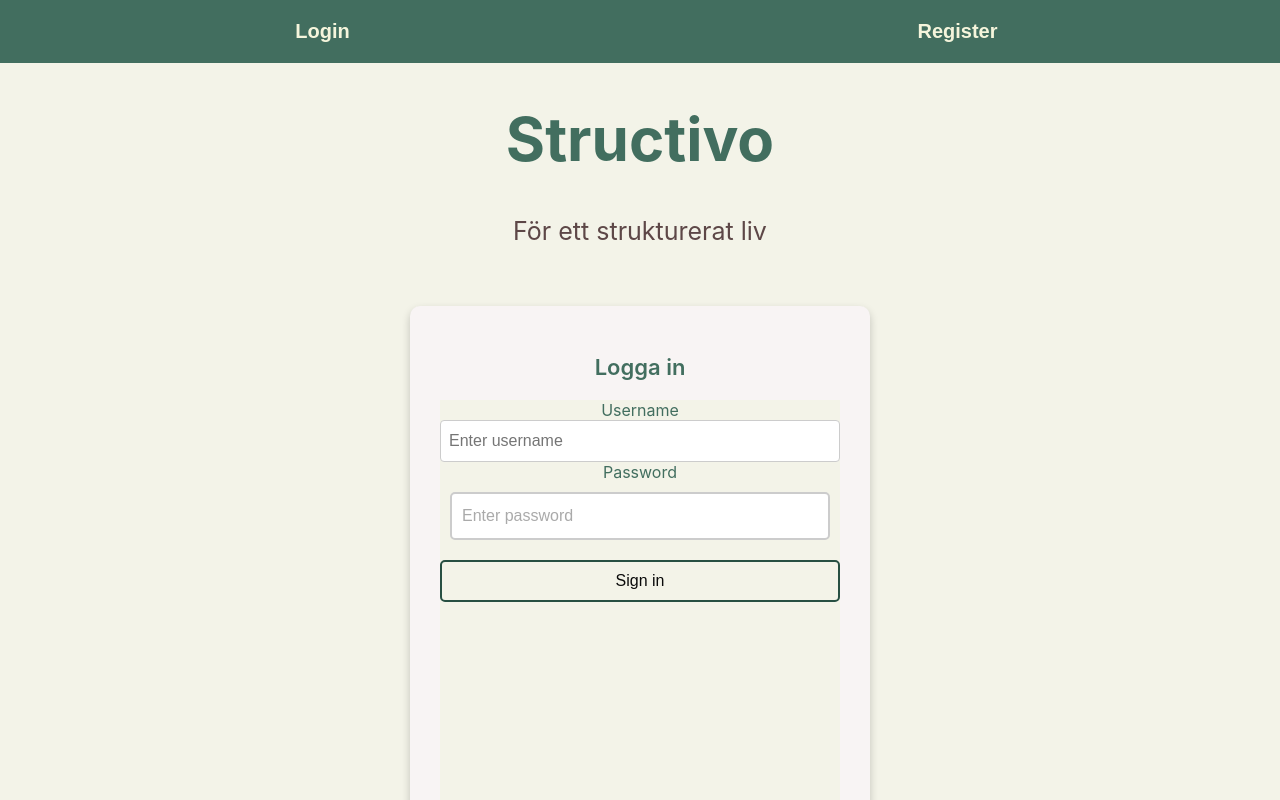
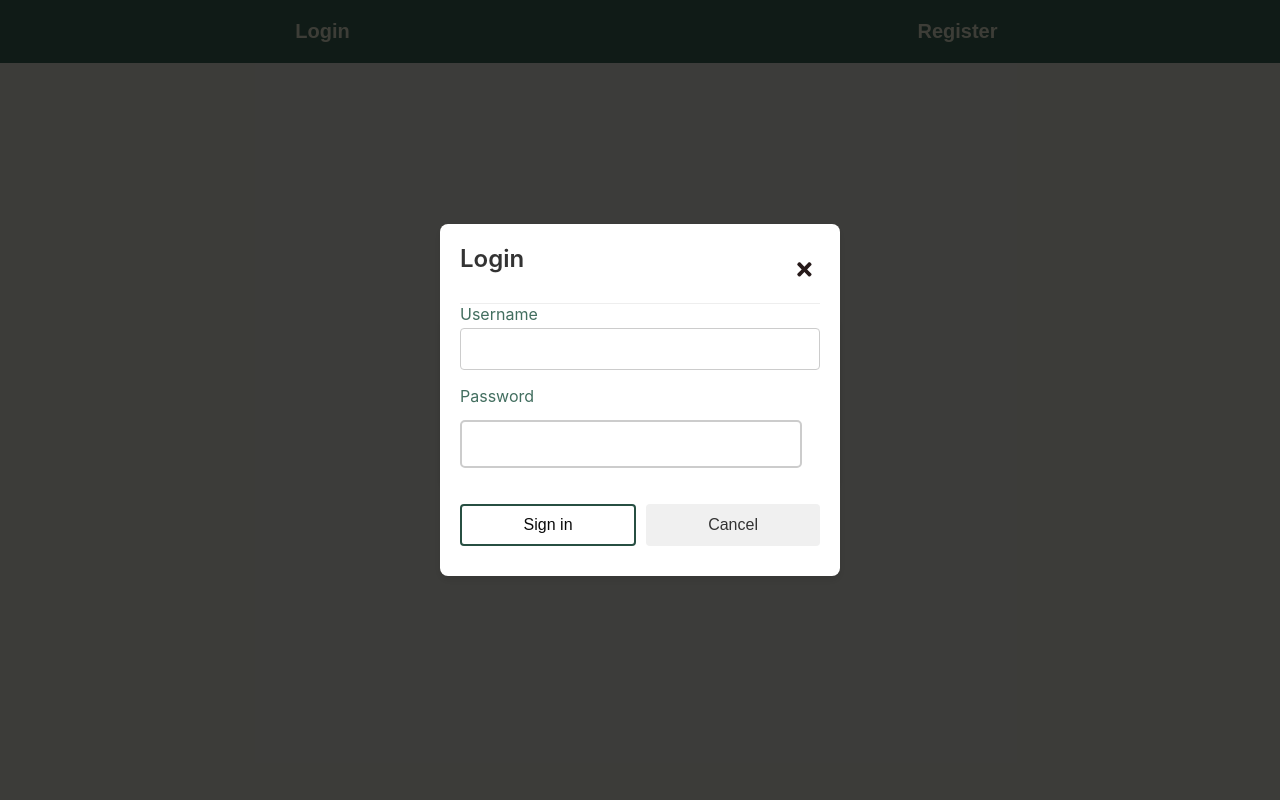
Before and after one commit to amandaek89/timebuddy-cli, a React (Create React App) app: page / in a window 1280 px wide. Both pictures are taken after a click on the button "Login". Shown: the top 800 px of the page. Built offline with nearby package versions, Linux system fonts and the light colour scheme; no server answers.

Commit message:
login and register are now modals

```diff
--- a/src/components/LoginForm.js
+++ b/src/components/LoginForm.js
@@ -1,58 +1,90 @@
-import React, { useState } from 'react';
-import { login } from '../services/AuthenticationService';
+import React, { useState } from "react";
+import { FaTimes } from "react-icons/fa";
+import { login } from "../services/AuthenticationService";
+import "../css/ModalForm.css"; // Antag att dessa CSS-filer är rätt konfigurerade
+import "../css/TodoModal.css";
 
-const LoginForm = ({ navigate }) => {
-    const [username, setUsername] = useState('');
-    const [password, setPassword] = useState('');
+const LoginModal = ({ navigate, onClose }) => {
+    const [username, setUsername] = useState("");
+    const [password, setPassword] = useState("");
+    const [isSubmitting, setIsSubmitting] = useState(false);
 
     const handleSubmit = async (e) => {
         e.preventDefault();
+        setIsSubmitting(true);
         try {
             const token = await login(username, password);
             if (token) {
-                navigate('/startpage'); // Navigera när inloggningen lyckas
+                navigate("/startpage"); // Navigera när inloggningen lyckas
+                onClose(); // Stänger modalen efter lyckad inloggning
             } else {
-                alert('Sign in failed. Check username or password.');
+                alert("Sign in failed. Check username or password.");
             }
         } catch (error) {
-            console.error('Login error:', error);
-            alert('Login failed due to a server issue.');
+            console.error("Login error:", error);
+            alert("Login failed due to a server issue.");
+        } finally {
+            setIsSubmitting(false);
         }
     };
 
     return (
-        <div className="container">
-            <form onSubmit={handleSubmit}>
-                <div className="form-group">
-                    <label htmlFor="username">Username</label>
+        <div className="modal-overlay">
+            <div className="modal-content">
+                {/* Modal header */}
+                <div className="modal-header">
+                    <h2 className="modal-title">Login</h2>
+                    <button
+                        className="icon-button close-button-update"
+                        onClick={onClose}
+                        aria-label="Close"
+                    >
+                        <FaTimes />
+                    </button>
+                </div>
+
+                <form onSubmit={handleSubmit} className="modal-form">
+                    <label>
+                        <span className="form-label">Username</span>
                         <input
+                            type="text"
                             value={username}
                             onChange={(e) => setUsername(e.target.value)}
-                        type="text"
-                        className="form-control"
-                        id="username"
-                        placeholder="Enter username"
+                            required
                             autoComplete="username"
                         />
-                </div>
-                <div className="form-group">
-                    <label htmlFor="password">Password</label>
+                    </label>
+                    <label>
+                        <span className="form-label">Password</span>
                         <input
+                            type="password"
                             value={password}
                             onChange={(e) => setPassword(e.target.value)}
-                        type="password"
-                        className="form-control"
-                        id="password"
-                        placeholder="Enter password"
+                            required
                             autoComplete="current-password"
                         />
+                    </label>
+                    <div className="modal-buttons">
+                        <button
+                            type="submit"
+                            className="action-button save-button"
+                            disabled={isSubmitting}
+                        >
+                            {isSubmitting ? "Logging in..." : "Sign in"}
+                        </button>
+                        <button
+                            type="button"
+                            className="action-button cancel-button"
+                            onClick={onClose}
+                            disabled={isSubmitting}
+                        >
+                            Cancel
+                        </button>
                     </div>
-                <button type="submit" className="btn btn-info">
-                    Sign in
-                </button>
                 </form>
+            </div>
         </div>
     );
 };
 
-export default LoginForm;
+export default LoginModal;
--- a/src/components/RegisterForm.js
+++ b/src/components/RegisterForm.js
@@ -1,54 +1,88 @@
-import React, { useState } from 'react';
-import { register } from '../services/AuthenticationService';
+import React, { useState } from "react";
+import { register } from "../services/AuthenticationService";
+import { FaTimes } from "react-icons/fa"; // Importera kryss-ikonen
+import "../css/ModalForm.css"; // Antag att dessa CSS-filer är rätt konfigurerade
+import "../css/TodoModal.css";
 
-const RegisterForm = () => {
-    const [username, setUsername] = useState('');
-    const [password, setPassword] = useState('');
+const RegisterForm = ({ onClose }) => {
+    const [username, setUsername] = useState("");
+    const [password, setPassword] = useState("");
+    const [isSubmitting, setIsSubmitting] = useState(false);
 
     const handleSubmit = async (e) => {
         e.preventDefault();
+        setIsSubmitting(true);
         try {
             const success = await register(username, password);
             if (success) {
-                alert('User registered. Please log in.');
+                alert("User registered. Please log in.");
+                onClose(); // Stänger modalen när registreringen lyckas
             } else {
-                alert('Registration failed.');
+                alert("Registration failed.");
             }
         } catch (error) {
-            console.error('Registration error:', error);
-            alert('Registration failed due to a server issue.');
+            console.error("Registration error:", error);
+            alert("Registration failed due to a server issue.");
+        } finally {
+            setIsSubmitting(false);
         }
     };
 
     return (
-        <div className="container">
-            <form onSubmit={handleSubmit}>
-                <div className="form-group">
-                    <label htmlFor="username">Username</label>
+        <div className="modal-overlay">
+            <div className="modal-content">
+                {/* Modal header */}
+                <div className="modal-header">
+                    <h2 className="modal-title">Registrera</h2>
+                    <button
+                        className="icon-button close-button-update"
+                        onClick={onClose}
+                        aria-label="Close"
+                    >
+                        <FaTimes />
+                    </button>
+                </div>
+
+                <form onSubmit={handleSubmit} className="modal-form">
+                    <label>
+                        <span className="form-label">Username</span>
                         <input
+                            type="text"
                             value={username}
                             onChange={(e) => setUsername(e.target.value)}
-                        type="text"
-                        className="form-control"
-                        id="username"
-                        placeholder="Enter username"
+                            required
+                            autoComplete="username"
                         />
-                </div>
-                <div className="form-group">
-                    <label htmlFor="password">Password</label>
+                    </label>
+                    <label>
+                        <span className="form-label">Password</span>
                         <input
+                            type="password"
                             value={password}
                             onChange={(e) => setPassword(e.target.value)}
-                        type="password"
-                        className="form-control"
-                        id="password"
-                        placeholder="Enter password"
+                            required
+                            autoComplete="new-password"
                         />
+                    </label>
+                    <div className="modal-buttons">
+                        <button
+                            type="submit"
+                            className="action-button save-button"
+                            disabled={isSubmitting}
+                        >
+                            {isSubmitting ? "Registering..." : "Register"}
+                        </button>
+                        <button
+                            type="button"
+                            className="action-button cancel-button"
+                            onClick={onClose}
+                            disabled={isSubmitting}
+                        >
+                            Cancel
+                        </button>
                     </div>
-                <button type="submit" className="btn btn-info">
-                    Register
-                </button>
                 </form>
+            </div>
         </div>
     );
 };
--- a/src/css/ModalForm.css
+++ b/src/css/ModalForm.css
@@ -34,6 +34,7 @@ input:disabled, textarea:disabled, select:disabled {
 .modal-form {
     display: flex;
     flex-direction: column;
+
     gap: 16px;
 }
 
--- a/src/css/TodoModal.css
+++ b/src/css/TodoModal.css
@@ -77,10 +77,12 @@
     background: none;
 }
 
-.close-button-update, .close-button-add {
+.close-button-update, .close-button-add, .close-button-form{
     display: flex; /* Flexbox aktiverat */
     color: #261a1a; /* Färg på stäng-knappen */
     background: none;
+    outline: none;
+    border: none;
     justify-content: flex-end; /* Placera ikonerna längst till höger */
 }
 
--- a/src/pages/HomePage.js
+++ b/src/pages/HomePage.js
@@ -6,18 +6,25 @@ import '../css/Media-queries.css';
 import '../css/HomePage.css';
 
 const HomePage = () => {
-    const [isLogin, setIsLogin] = useState(true);
-    const [isVisible, setIsVisible] = useState(false);
+    const [isLogin, setIsLogin] = useState(true); // Bestämmer om vi ska visa login eller register
+    const [isVisible, setIsVisible] = useState(false); // Hanterar om modalen ska vara synlig
     const navigate = useNavigate();
 
+    // Funktion för att visa loginformuläret
     const handleLoginClick = () => {
         setIsVisible(true);
         setIsLogin(true);
     };
 
+    // Funktion för att visa registreringsformuläret
     const handleRegisterClick = () => {
         setIsVisible(true);
         setIsLogin(false);
+    };
+
+    // Funktion för att stänga modalen
+    const handleCloseModal = () => {
+        setIsVisible(false);
     };
 
     return (
@@ -37,14 +44,15 @@ const HomePage = () => {
                 <h1 className="title">Structivo</h1>
                 <h2 className="subtitle">För ett strukturerat liv</h2>
 
-                {/* Form Card */}
+                {/* Form Card - Visa form enligt isVisible */}
                 {isVisible && (
-                    <div className="card">
+                    <div className="modal-overlay">
+                        <div className="modal-content">
                             <h2>{isLogin ? 'Logga in' : 'Registrera'}</h2>
                             {isLogin ? (
-                            <LoginForm navigate={navigate} />
+                                <LoginForm navigate={navigate} onClose={handleCloseModal} />
                             ) : (
-                            <RegisterForm />
+                                <RegisterForm onClose={handleCloseModal} />
                             )}
                             <button
                                 className="toggleButton"
@@ -55,6 +63,7 @@ const HomePage = () => {
                                     : 'Har du redan ett konto? Logga in'}
                             </button>
                         </div>
+                    </div>
                 )}
             </main>
         </div>
```
Lines whose indentation alone changed are shown as unchanged.
